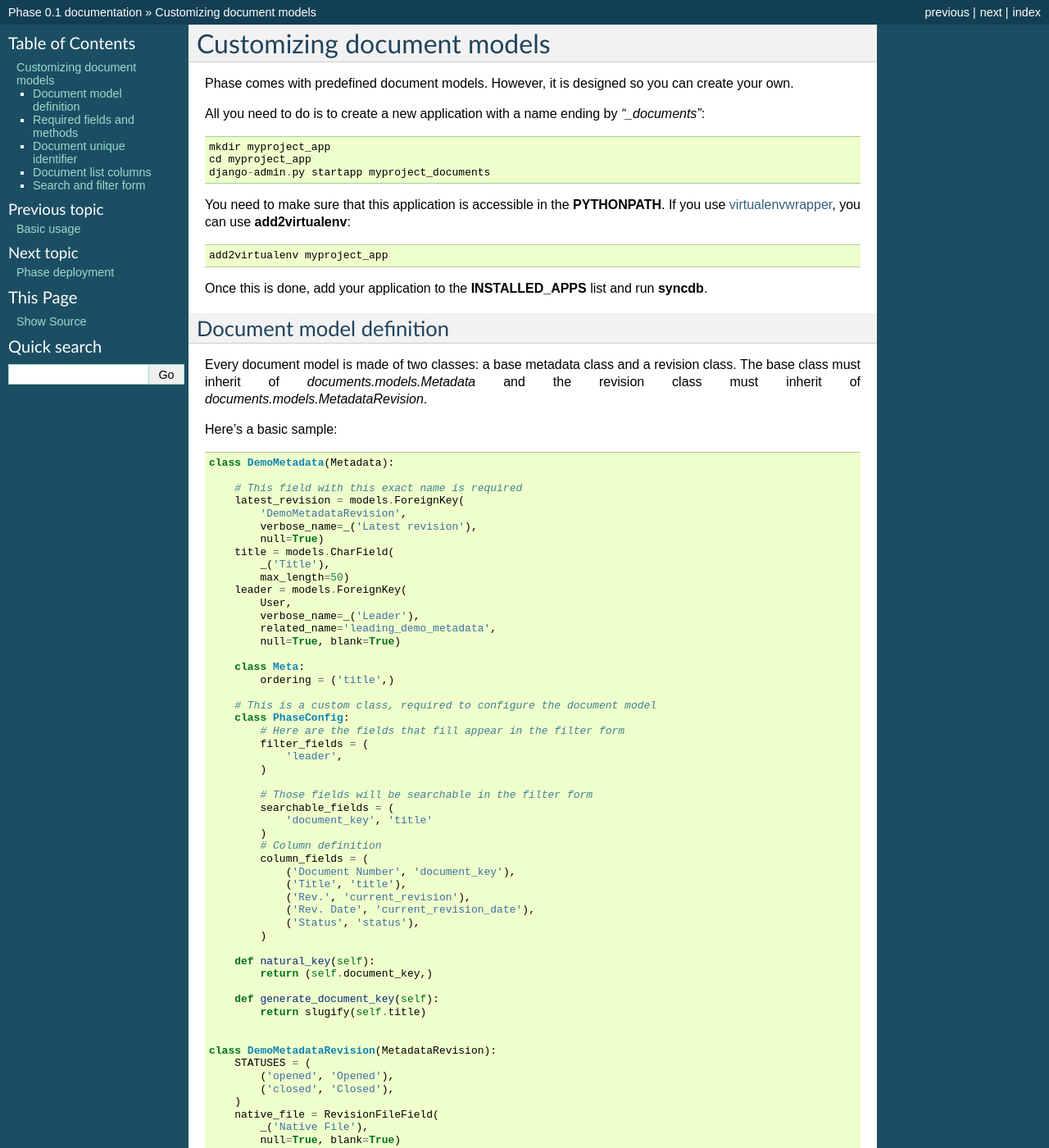
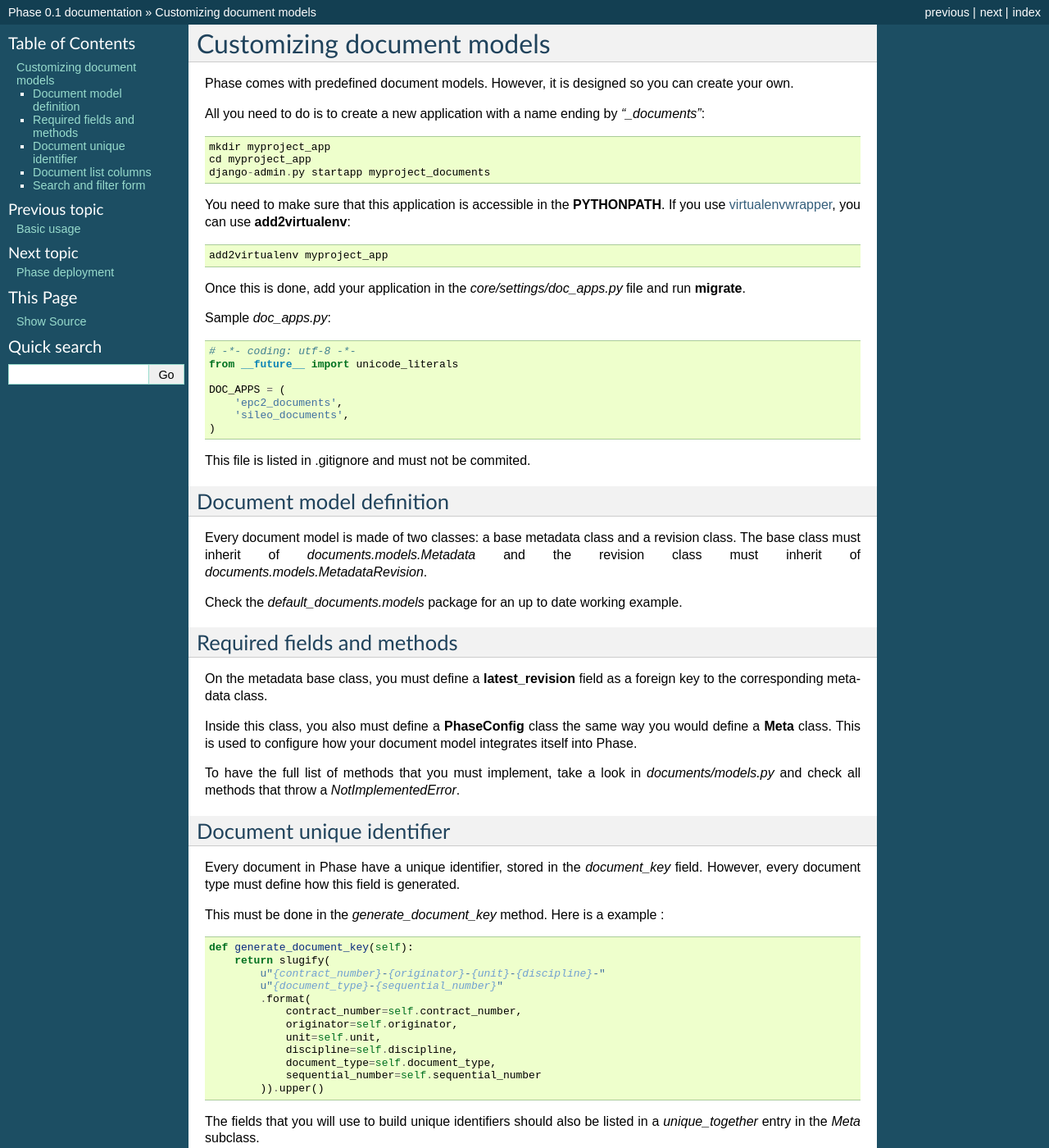
Before and after one commit to Talengi/phase, a Sphinx documentation site: the page built from docs/customizing.rst, in a window 1280 px wide and 1400 px high. Shown: the whole window at 82% size. Built offline with Sphinx 7.4.7, drawn with Linux system fonts in a browser that asks for light colours; some of the changed text lies outside the part shown.

Commit message:
Simplify and update doc

```diff
--- a/docs/customizing.rst
+++ b/docs/customizing.rst
@@ -2,8 +2,6 @@
 ===========================
 
 Phase comes with predefined document models. However, it is designed so you can create your own.
-
-
 
 All you need to do is to create a new application with a name ending by *"_documents"*::
 
@@ -15,83 +13,27 @@
 
     add2virtualenv myproject_app
 
-Once this is done, add your application to the **INSTALLED_APPS** list and run **syncdb**.
+Once this is done, add your application in the `core/settings/doc_apps.py` file
+and run **migrate**.
+
+Sample `doc_apps.py`::
+
+    # -*- coding: utf-8 -*-
+    from __future__ import unicode_literals
+
+    DOC_APPS = (
+        'epc2_documents',
+        'sileo_documents',
+    )
+
+This file is listed in .gitignore and must not be commited.
 
 Document model definition
 -------------------------
 
 Every document model is made of two classes: a base metadata class and a revision class. The base class must inherit of *documents.models.Metadata* and the revision class must inherit of *documents.models.MetadataRevision*.
 
-Here's a basic sample:
-
-.. code:: python
-
-
-    class DemoMetadata(Metadata):
-
-        # This field with this exact name is required
-        latest_revision = models.ForeignKey(
-            'DemoMetadataRevision',
-            verbose_name=_('Latest revision'),
-            null=True)
-        title = models.CharField(
-            _('Title'),
-            max_length=50)
-        leader = models.ForeignKey(
-            User,
-            verbose_name=_('Leader'),
-            related_name='leading_demo_metadata',
-            null=True, blank=True)
-
-        class Meta:
-            ordering = ('title',)
-
-        # This is a custom class, required to configure the document model
-        class PhaseConfig:
-            # Here are the fields that fill appear in the filter form
-            filter_fields = (
-                'leader',
-            )
-
-            # Those fields will be searchable in the filter form
-            searchable_fields = (
-                'document_key', 'title'
-            )
-            # Column definition
-            column_fields = (
-                ('Document Number', 'document_key'),
-                ('Title', 'title'),
-                ('Rev.', 'current_revision'),
-                ('Rev. Date', 'current_revision_date'),
-                ('Status', 'status'),
-            )
-
-        def natural_key(self):
-            return (self.document_key,)
-
-        def generate_document_key(self):
-            return slugify(self.title)
-
-
-    class DemoMetadataRevision(MetadataRevision):
-        STATUSES = (
-            ('opened', 'Opened'),
-            ('closed', 'Closed'),
-        )
-        native_file = RevisionFileField(
-            _('Native File'),
-            null=True, blank=True)
-        pdf_file = RevisionFileField(
-            _('PDF File'),
-            null=True, blank=True)
-        status = models.CharField(
-            _('Status'),
-            max_length=20,
-            choices=STATUSES,
-            null=True, blank=True)
-
-
-Some fields and methods **must** be defined on the base class.
+Check the `default_documents.models` package for an up to date working example.
 
 Required fields and methods
 ---------------------------
```
Also changed, not shown: docs/getting_started.rst (+17 -21 lines).
